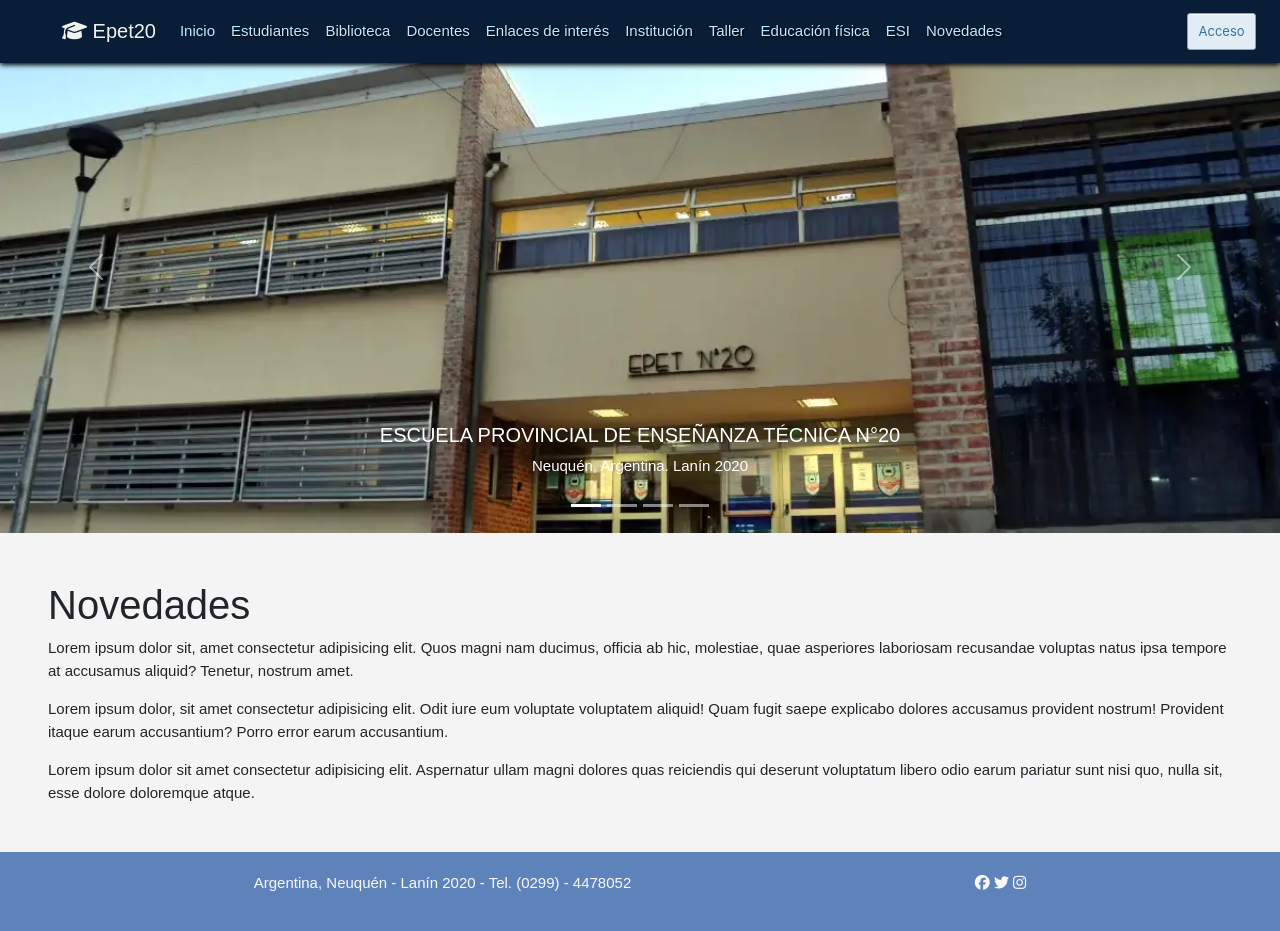
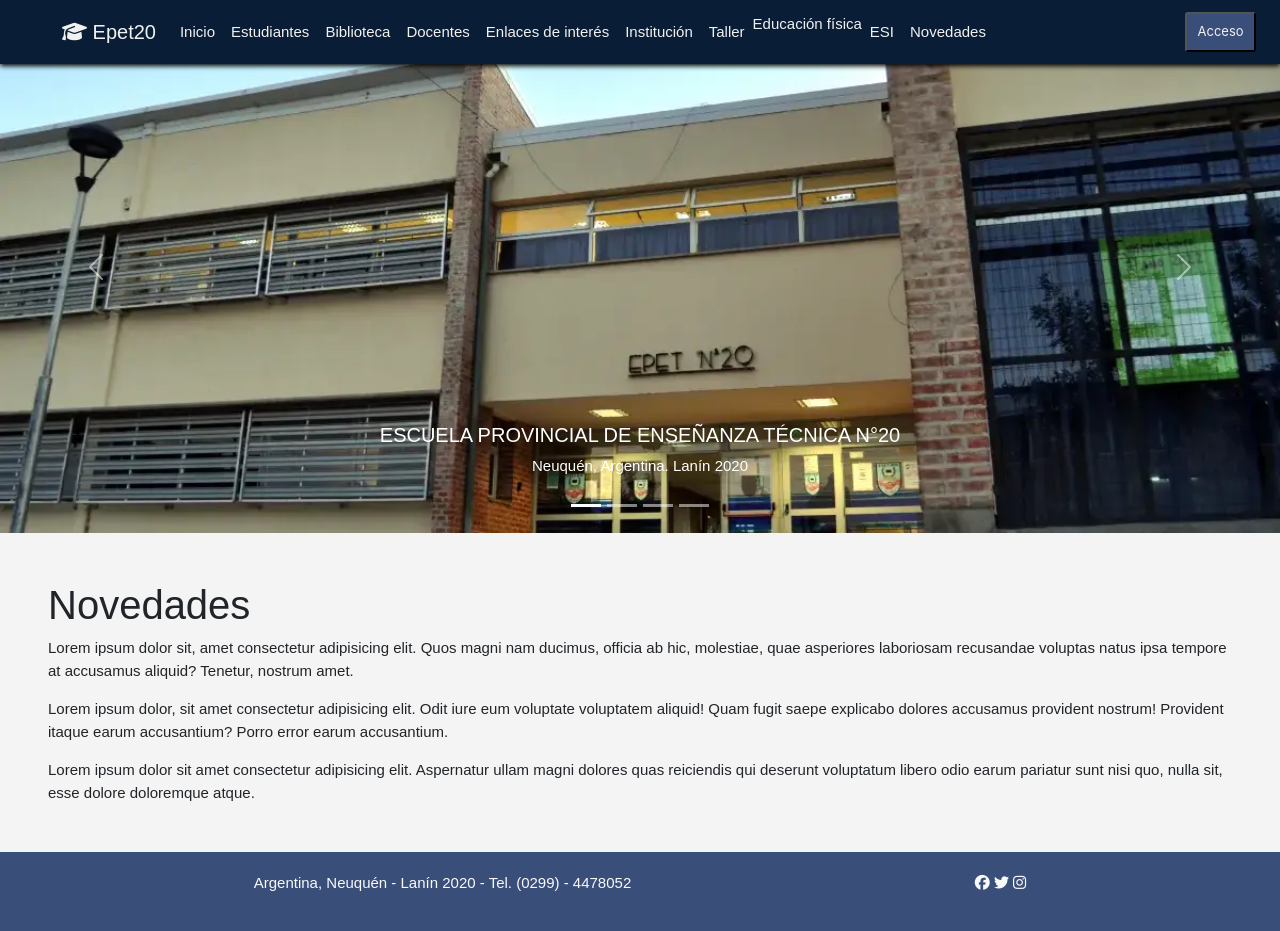
Before and after one commit to tallerWebEPET20/institucional, a PHP site: page / in a window 1280 px wide. Run offline with PHP 8.4, Linux system fonts and the light colour scheme; some libraries are stand-ins or nearby versions.

Commit message:
primeras modificaciones de inde

```diff
--- a/css/style.css
+++ b/css/style.css
@@ -1,6 +1,12 @@
 /* https://paletasdecolores.com/paleta-de-colores-2326/ */
 :root{
-  --blue: #007bff;
+  --dark: #091d36;
+  --blueDark: #3a4e7a;
+  --blue:#5e83ba;
+  --c:#c2d2e9;
+  --white: #f1f1f0;
+
+
   --indigo: #6610f2;
   --purple: #6f42c1;
   --pink: #e83e8c;
@@ -10,7 +16,6 @@
   --green: #28a745;
   --teal: #20c997;
   --cyan: #17a2b8;
-  --white: #f1f1f0;
   --gray: #6c757d;
   --gray-dark: #343a40;
   --primary: #007bff;
@@ -20,16 +25,13 @@
   --warning: #ffc107;
   --danger: #dc3545;
   --light: #f8f9fa;
-  --dark: #343a40;
-  --b:#f1f1f0;
-  --footer:#5e83ba;
   --cyanPastel:#2BF2F5;
-  --c:#BFE9FF;
+
   --font:#091d36;
   --font-show:#3F7896;
   --danger2:#FF0000;
   --main-white-color: white;
---main-black-color: black;
+  --main-black-color: black;
 }
 
 * {
@@ -131,7 +133,7 @@ color: var(--cyan);
 }
 
 .n-color{
-color: var(--b);
+color: var(--white);
 }
 
 .n-color:hover{
@@ -139,7 +141,7 @@ color: var(--c);
 }
 
 .espacio{
-  background-color: var(--b);
+  background-color: var(--white);
 }
 
 
@@ -150,12 +152,12 @@ color: var(--c);
 }
 
 .navbar-expand-lg{
-  background-color: var(--dark);
+  background-color: var(--blue);
   padding: 12px;
 }
 
 .navbar{
-  background-color: var(--font);
+  background-color: var(--dark);
   position: fixed;
   z-index: 80;
   padding-left: 50px;
@@ -170,13 +172,13 @@ color: var(--c);
 }
 
 .navbar-toggler-icon{
-  color: var(--b);
+  color: var(--white);
 }
 
 /*----------fin navbar----------*/
 
 .transition-2{
-  color: var(--b);
+  color: var(--white);
 }
 .transition-2:hover{
   color: var(--c);
@@ -253,11 +255,11 @@ color: var(--light);
 }
 
 .n-color-3{
-  color: var(--c);
+  color: var(--white);
 }
 
 .n-color-3:hover{
-  color: var(--gray);
+  color: var(--c);
 }
 
 .n-color-4{
@@ -301,7 +303,7 @@ color: var(--light);
 /* footer */
 .footer{
   color: var(--light);
-  background-color: var(--footer);
+  background-color: var(--blueDark);
   padding: 20px 0;
   width: 100%;
   position: absolute;
@@ -321,11 +323,10 @@ div a{
 /* btn acceso */
 
 .button-8 {
-  background-color: #e1ecf4;
+  background-color: var(--blueDark);
   border-radius: 3px;
-  border: 1px solid #7aa7c7;
-  box-shadow: rgba(255, 255, 255, .7) 0 1px 0 0 inset;
-  color: #39739d;
+  border: 1px solid --blueDark;
+  color: var(--white);
   cursor: pointer;
   font-family: -apple-system,system-ui,"Segoe UI","Liberation Sans",sans-serif;
   font-size: 13px;
--- a/index.html
+++ b/index.html
@@ -37,7 +37,7 @@
                   </li>
                   <!--cierra item inicio-->
 
-                  <li class="nav-item dropdown"> <a id="menu-2"class="nav-link actived-2 n-color-3" aria-current="page" href="#"role="button" data-bs-toggle="dropdown" aria-expanded="false">
+                  <li class="nav-item dropdown"> <a id="menu-2"class="nav-link n-color-3" aria-current="page" href="#"role="button" data-bs-toggle="dropdown" aria-expanded="false">
                   Estudiantes</a>
                       <ul class="dropdown-menu">
                           <li><a class="dropdown-item" href="https://drive.google.com/drive/u/0/folders/1kCV7bdWGIKzSJMSGzXYR7FPcdq2fC6ir">Bolsa de trabajo</a></li>
@@ -54,7 +54,7 @@
                   <!--cierra item estudiantes-->
 
                   <li class="nav-item dropdown">
-                      <a id="menu-2"class="nav-link actived-2 n-color-3" aria-current="page" href="#"role="button" data-bs-toggle="dropdown" aria-expanded="false">
+                      <a id="menu-2"class="nav-link n-color-3" aria-current="page" href="#"role="button" data-bs-toggle="dropdown" aria-expanded="false">
                       Biblioteca</a>
                       <ul class="dropdown-menu">
                           <li><a class="dropdown-item" href="https://drive.google.com/drive/folders/1Ivw5xQGpYSQ8k8avcprrLHbtYpDQa-Fs">Cuadernillos Ingresantes 1er año 2025</a></li>
@@ -63,7 +63,7 @@
                   <!--cierra item biblioteca-->
 
                   <li class="nav-item dropdown">
-                      <a id="menu-2"class="nav-link actived-2 n-color-3" aria-current="page" href="#"role="button" data-bs-toggle="dropdown" aria-expanded="false">
+                      <a id="menu-2"class="nav-link n-color-3" aria-current="page" href="#"role="button" data-bs-toggle="dropdown" aria-expanded="false">
                       Docentes</a>
                       <ul class="dropdown-menu">
                           <li><a class="dropdown-item" href="https://drive.google.com/drive/folders/1yYFvkvTZolkhj7nEc3YOymVOEFvXYbhb">Preceptores por curso</a></li>
@@ -73,7 +73,7 @@
                   <!--cierra item docentes-->
 
                   <li class="nav-item dropdown">
-                      <a id="menu-2"class="nav-link actived-2 n-color-3" aria-current="page" href="#"role="button" data-bs-toggle="dropdown" aria-expanded="false">
+                      <a id="menu-2"class="nav-link n-color-3" aria-current="page" href="#"role="button" data-bs-toggle="dropdown" aria-expanded="false">
                       Enlaces de interés</a>
                       <ul class="dropdown-menu">
                           <li><a class="dropdown-item" href="historia.html">Historia</a></li>
@@ -84,7 +84,7 @@
                   <!--cierra enlaces de interes-->
 
                   <li class="nav-item dropdown">
-                      <a id="menu-2"class="nav-link actived-2 n-color-3" aria-current="page" href="#"role="button" data-bs-toggle="dropdown" aria-expanded="false">
+                      <a id="menu-2"class="nav-link n-color-3" aria-current="page" href="#"role="button" data-bs-toggle="dropdown" aria-expanded="false">
                       Institución</a>
                           <ul class="dropdown-menu">
                               <li><a class="dropdown-item" href="https://drive.google.com/drive/folders/1mgbCeYQN4VFBRPktpB2ljmCdAz2uBiXY">Asesoría</a></li>
@@ -95,25 +95,25 @@
                   <!--cierra institucion-->
 
                   <li class="nav-item dropdown">
-                      <a id="menu-2" class="nav-link actived-2 n-color-3" aria-current="page" href="https://drive.google.com/drive/folders/1m52isQx2tvcDFPQyAYFKWYYGfNyDOkiQ">
+                      <a id="menu-2" class="nav-link n-color-3" aria-current="page" href="https://drive.google.com/drive/folders/1m52isQx2tvcDFPQyAYFKWYYGfNyDOkiQ">
                       Taller</a>
                   </li>
                   <!--cierra taller-->
 
                   <li class="nav-item">
-                      <a id="menu-2" class="nav-link actived-2 n-color-3" aria-current="page" href="https://drive.google.com/drive/u/1/folders/1U1wsIHT1J_9szuHrpPf9YePeE_DiGHWN">
+                      <a id="menu-2" class="nav-link2 n-color-3" aria-current="page" href="https://drive.google.com/drive/u/1/folders/1U1wsIHT1J_9szuHrpPf9YePeE_DiGHWN">
                       Educación física</a>
                   </li>
                   <!--cierra ed fisica-->
 
                   <li class="nav-item">
-                      <a id="menu-2" class="nav-link actived-2 n-color-3" aria-current="page" href="https://drive.google.com/drive/u/0/folders/1A14Bjihlx9Xex8QW_s_qgIv5fD76GPOu">
+                      <a id="menu-2" class="nav-link n-color-3" aria-current="page" href="https://drive.google.com/drive/u/0/folders/1A14Bjihlx9Xex8QW_s_qgIv5fD76GPOu">
                       ESI</a>
                   </li>
                   <!--cierra esi-->
 
                   <li class="nav-item">
-                      <a id="menu-2" class="nav-link actived-2 n-color-3" aria-current="page" href="https://drive.google.com/drive/u/0/folders/1A14Bjihlx9Xex8QW_s_qgIv5fD76GPOu">
+                      <a id="menu-2" class="nav-link n-color-3" aria-current="page" href="https://drive.google.com/drive/u/0/folders/1A14Bjihlx9Xex8QW_s_qgIv5fD76GPOu">
                       Novedades</a>
                   </li>
                   <!--cierra novedades-->
@@ -261,7 +261,6 @@
 
     <!-- Script del sitio + login + novedades -->
     <script src="js/script.js"></script>
-    <script src="js/menu.js"></script>
 
     <!-- fin scripts -->
 
--- a/js/menu.js
+++ /dev/null
@@ -1,31 +0,0 @@
- $(window).scroll(function(){
-        if($("#menu").offset().top > 58){
-          $("#menu").removeClass("bg-transparente");
-        }else{
-          $("#menu").addClass("bg-transparente");
-        }
-      });
-
-      $(window).scroll(function(){
-        if($("#menu-2").offset().top > 58){
-          $("#menu-2").removeClass("actived-2");
-        }else{
-          $("#menu-2").addClass("actived-2");
-        }
-      });
-
-      $(window).scroll(function(){
-        if($(".menu-3").offset().top > 58){
-          $(".menu-3").removeClass("n-color-2");
-        }else{
-          $(".menu-3").addClass("n-color-2");
-        }
-      });
-
-
-      // Efectos de menú (conservados del original si existen los IDs/clases)
-    $(window).on('scroll', function(){
-      if ($('#menu').length && $('#menu').offset().top > 58) { $('#menu').removeClass('bg-transparente'); } else { $('#menu').addClass('bg-transparente'); }
-      if ($('#menu-2').length && $('#menu-2').offset().top > 58) { $('#menu-2').removeClass('actived-2'); } else { $('#menu-2').addClass('actived-2'); }
-      if ($('.menu-3').length && $('.menu-3').offset().top > 58) { $('.menu-3').removeClass('n-color-2'); } else { $('.menu-3').addClass('n-color-2'); }
-    });
```
